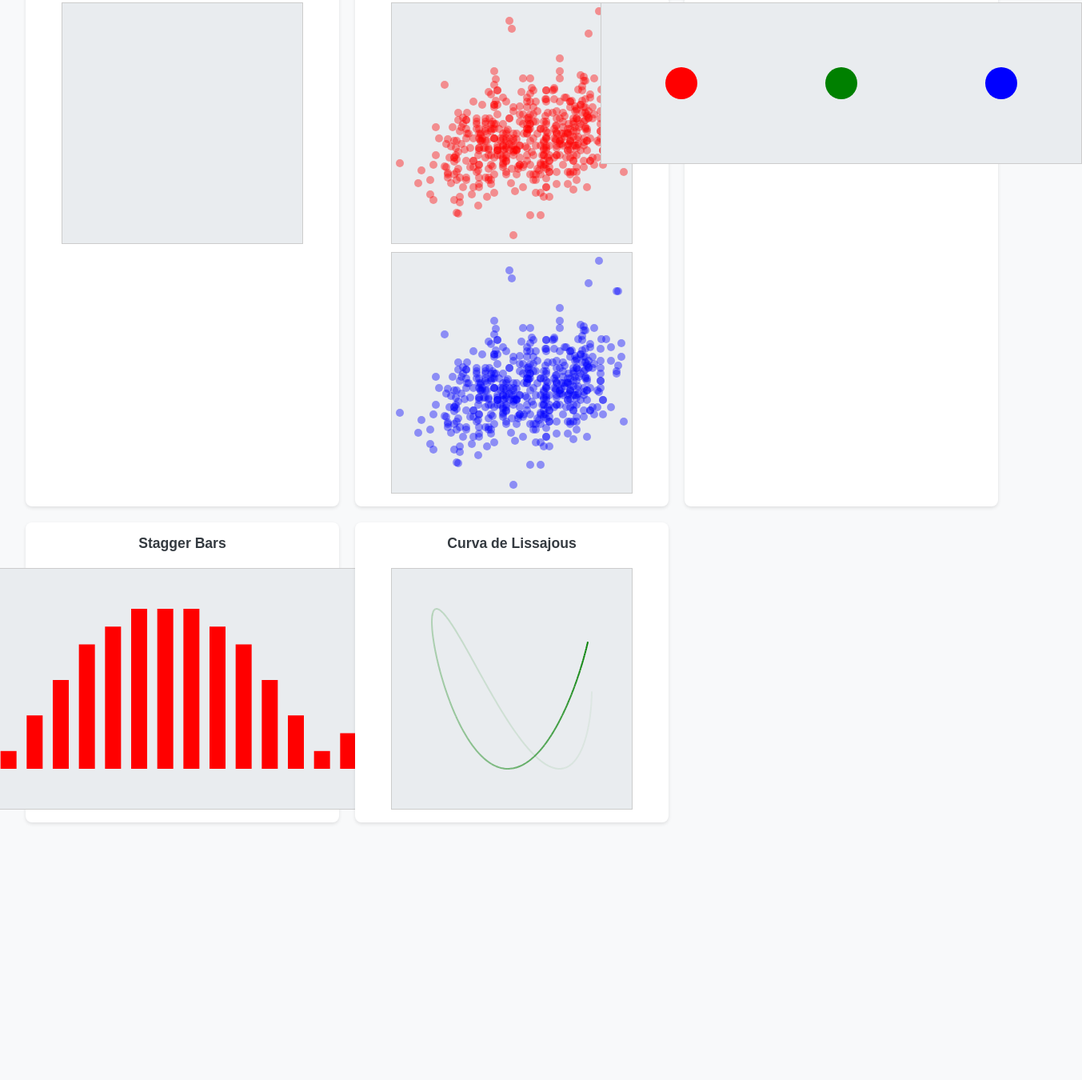
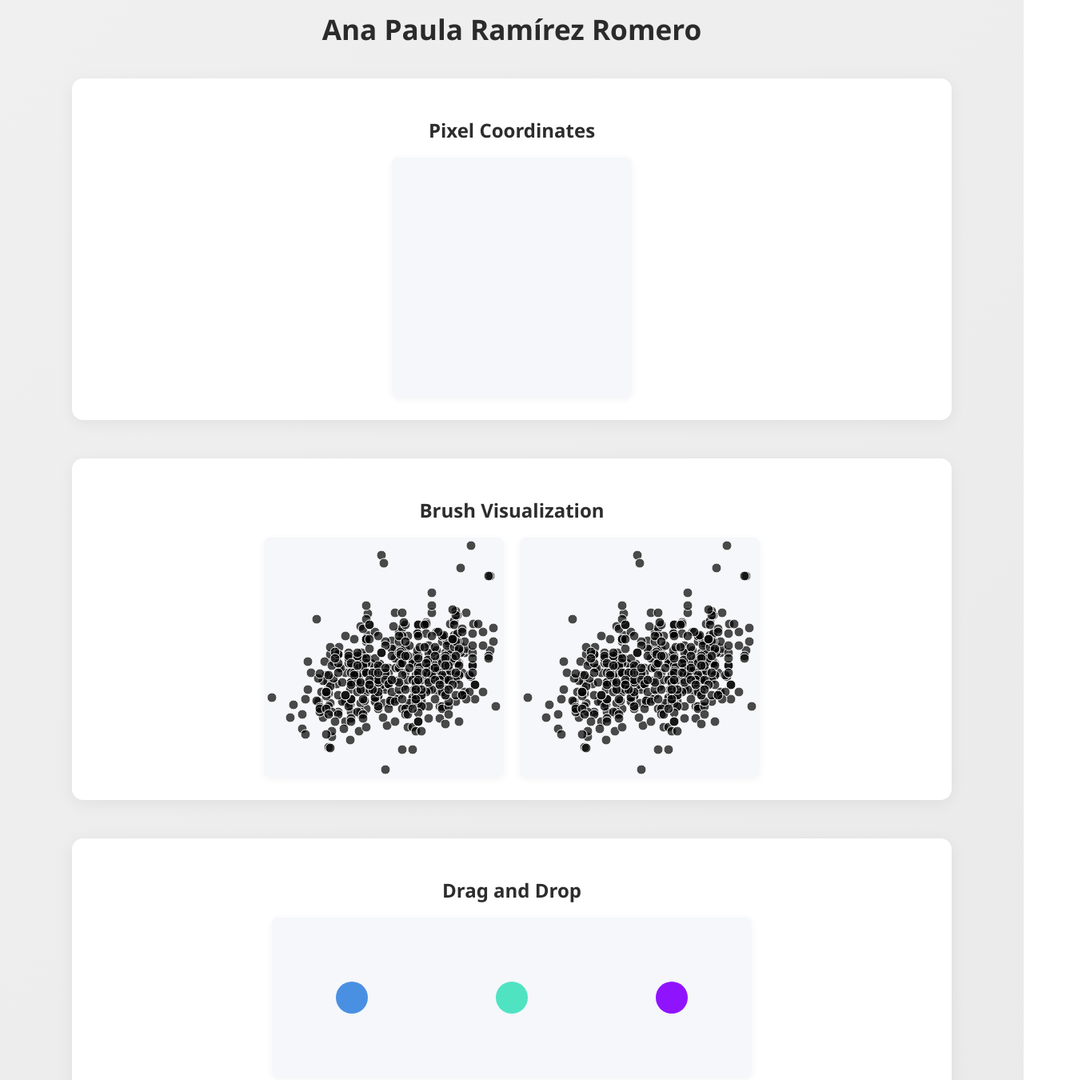
Before and after one commit to AnaPauR/primerinformed3, a plain HTML site: page index.html in a window 1280 px wide. Shown: the part 166-1516 px from the top of the page at 80% size, 1353 px wide, since content can reach past the window. Before the commit the page ends 1226 px from the top, so only its background shows below. Drawn offline with nearby package versions, Linux system fonts and the light colour scheme.

Commit message:
Update index.html

```diff
--- a/index.html
+++ b/index.html
@@ -1,150 +1,180 @@
 <!DOCTYPE html>
-<html lang="en">
+<html lang="es">
 <head>
   <meta charset="UTF-8">
-  <title>Dashboard de Gráficos D3</title>
-  <script src="https://d3js.org/d3.v5.min.js"></script>
+  <meta name="viewport" content="width=device-width, initial-scale=1.0">
+  <title>Visualizaciones Interactivas D3.js</title>
+  <script src="https://cdnjs.cloudflare.com/ajax/libs/d3/7.8.5/d3.min.js"></script>
   <style>
     body {
-      background-color: #f8f9fa;
-      font-family: Arial, sans-serif;
+      font-family: 'Segoe UI', sans-serif;
+      background: linear-gradient(135deg, #f0f0f0 0%, #e8e8e8 100%);
+      min-height: 100vh;
       margin: 0;
-      padding: 2rem;
     }
-
     .container {
-      display: grid;
-      grid-template-columns: repeat(auto-fit, minmax(320px, 1fr));
-      gap: 20px;
+      max-width: 1100px;
+      margin: 40px auto;
+      padding: 20px;
     }
-
-    .card {
-      background-color: #ffffff;
-      border-radius: 8px;
-      box-shadow: 0 2px 4px rgba(0,0,0,0.1);
-      padding: 1rem;
+    .visualization-section {
+      margin-bottom: 48px;
+      padding: 28px 20px;
+      border-radius: 14px;
+      background: #ffffff;
+      box-shadow: 0 4px 20px rgba(0,0,0,0.06);
       display: flex;
       flex-direction: column;
       align-items: center;
     }
-
-    svg {
-      border: 1px solid #ccc;
-      background-color: #e9ecef;
-      margin-top: 10px;
+    .visualization-section > h2 {
+      text-align: center;
+      color: #2d2d2d;
+      font-size: 1.5em;
+      margin-bottom: 18px;
+      font-weight: 600;
     }
-
-    h3 {
-      margin: 0;
-      margin-bottom: 10px;
-      font-size: 1.1rem;
-      color: #343a40;
+    .visualization-section > p {
+      text-align: center;
+      color: #2d2d2d;
+      font-size: 1em;
+      margin-bottom: 18px;
+      font-weight: 600;
+    }
+    .visualization-section svg {
+      display: block;
+      margin: 0 auto;
+      background: #f5f7fa;
+      border-radius: 8px;
+      box-shadow: 0 2px 10px rgba(0,0,0,0.05);
+    }
+    .tooltip {
+      position: absolute;
+      background: rgba(50, 50, 50, 0.9);
+      color: #fff;
+      padding: 8px 14px;
+      border-radius: 6px;
+      font-size: 13px;
+      pointer-events: none;
+      opacity: 0;
+      transition: opacity 0.3s;
+      z-index: 1000;
+    }
+    .Ana-title {
+      text-align: center;
+      font-size: 2.2em;
+      font-weight: 800;
+      margin-top: 32px;
+      margin-bottom: 38px;
+      color: #2b2b2b;
     }
   </style>
 </head>
 <body>
-  <h1 style="text-align:center;">Dashboard Interactivo con D3.js</h1>
   <div class="container">
-    <!-- Coordenadas -->
-    <div class="card">
-      <h3>Coordenadas del Mouse</h3>
-      <svg id="coords" width="300" height="300"></svg>
+    <h1 class="Ana-title">D3.js Visualization</h1>
+    <p class="Ana-title">Ana Paula Ramírez Romero</p>
+
+    <div id="coords" class="visualization-section">
+      <h2>Pixel Coordinates</h2>
+      <svg width="300" height="300"></svg>
     </div>
 
-    <!-- Brush con CSV -->
-    <div class="card">
-      <h3>Brush con Dos Colores</h3>
+    <div id="brushContainer" class="visualization-section">
+      <h2>Brush Visualization</h2>
+      <div style="display: flex; gap: 20px; flex-wrap: wrap;">
         <svg id="brush1" width="300" height="300"></svg>
         <svg id="brush2" width="300" height="300"></svg>
       </div>
+    </div>
 
-    <!-- Drag and Drop -->
-    <div class="card">
-      <h3>Drag and Drop</h3>
+    <div id="dragdropContainer" class="visualization-section">
+      <h2>Drag and Drop</h2>
       <svg id="dragdrop" width="600" height="200">
-        <circle cx="100" cy="100" r="20" fill="red"></circle>
-        <circle cx="300" cy="100" r="20" fill="green"></circle>
-        <circle cx="500" cy="100" r="20" fill="blue"></circle>
+        <circle cx="100" cy="100" r="20" fill="#4a90e2"></circle>
+        <circle cx="300" cy="100" r="20" fill="#50e3c2"></circle>
+        <circle cx="500" cy="100" r="20" fill="#9013fe"></circle>
       </svg>
     </div>
 
-    <!-- Stagger Bars -->
-    <div class="card">
-      <h3>Stagger Bars</h3>
+    <div id="staggerContainer" class="visualization-section">
+      <h2>Stagger Animation</h2>
       <svg id="stagger" width="600" height="300"></svg>
     </div>
 
-    <!-- Lissajous Curve -->
-    <div class="card">
-      <h3>Curva de Lissajous</h3>
+    <div id="lissajousContainer" class="visualization-section">
+      <h2>Lissajous Curve</h2>
       <svg id="lissajous" width="300" height="300"></svg>
     </div>
   </div>
 
+  <div class="tooltip" id="tooltip"></div>
+
   <script>
-    // === Coordenadas ===
+    const tooltip = d3.select('#tooltip');
+
     function coordsPixels(selector) {
       var txt = d3.select(selector).append('text')
-        .attr('font-family', 'Arial, sans-serif')
-        .attr('font-size', '12px')
-        .attr('fill', 'black');
-
-      var svg = d3.select(selector)
-        .attr('cursor', 'crosshair')
-        .on('mousemove', function() {
-          var pt = d3.mouse(svg.node());
-          txt.attr('x', 18 + pt[0])
-            .attr('y', 6 + pt[1])
-            .text('(' + Math.round(pt[0]) + ', ' + Math.round(pt[1]) + ')');
-        })
-        .on('mouseleave', function() {
-          txt.text('');
+        .attr('font-size', 18)
+        .attr('font-family', 'monospace')
+        .attr('fill', '#333');
+      var svg = d3.select(selector).attr('cursor', 'crosshair')
+        .on('mousemove', function(event) {
+          var pt = d3.pointer(event, svg.node());
+          txt.attr('x', 18+pt[0]).attr('y', 6+pt[1])
+            .text(Math.round(pt[0]) + ',' + Math.round(pt[1]));
         });
     }
 
-    coordsPixels('#coords');
-
-    // === Brush con CSV ===
-    fetch("https://github.com/AnaPauR/primerinformed3/blob/0f3741e0ab1662ba60e4f0bad626f8ddc0958c2d/dense.csv")
-      .then(res => res.text())
-      .then(text => {
-        const rows = d3.csvParse(text);
-        const data = rows.map(d => ({ A: +d.A, B: +d.B }));
-
+    function makeBrush() {
+      d3.csv("dense.csv").then(data => {
         const svg1 = d3.select("#brush1"),
               svg2 = d3.select("#brush2");
 
-        const sc1 = d3.scaleLinear().domain([0, 10, 50]).range(["lime", "yellow", "red"]);
-        const sc2 = d3.scaleLinear().domain([0, 10, 50]).range(["lime", "yellow", "blue"]);
+        const scBlue1 = d3.scaleLinear()
+          .domain([0, 30, 60])
+          .range(["#cce4f6", "#5a9bd4", "#1d4e89"]);
 
-        const cs1 = drawCircles(svg1, data, d => d.A, d => d.B, sc1);
-        const cs2 = drawCircles(svg2, data, d => d.A, d => d.B, sc2);
+        const scBlue2 = d3.scaleLinear()
+          .domain([0, 30, 60])
+          .range(["#d9ecf2", "#72a8c1", "#244f75"]);
 
-        svg1.call(installHandlers, data, cs1, cs2, sc1, sc2);
+        const cs1 = drawCircles(svg1, data, d => +d["A"], d => +d["B"], scBlue1);
+        const cs2 = drawCircles(svg2, data, d => +d["A"], d => +d["B"], scBlue2);
+
+        svg1.call(installBrushHandler, data, cs1, cs2, scBlue1, scBlue2);
+        svg2.call(installBrushHandler, data, cs1, cs2, scBlue1, scBlue2);
       });
+    }
 
     function drawCircles(svg, data, accX, accY, sc) {
       return svg.selectAll("circle")
         .data(data)
         .enter()
         .append("circle")
-        .attr("r", 5)
+        .attr("r", 6)
         .attr("cx", accX)
         .attr("cy", accY)
         .attr("fill", sc(Infinity))
-        .attr("fill-opacity", 0.4);
+        .attr("fill-opacity", 0.7)
+        .attr("stroke", "#fff")
+        .attr("stroke-width", 1);
     }
 
-    function installHandlers(svg, data, cs1, cs2, sc1, sc2) {
+    function installBrushHandler(svg, data, cs1, cs2, sc1, sc2) {
       svg.attr("cursor", "crosshair")
-        .on("mousemove", function() {
-          const pt = d3.mouse(svg.node());
+        .on("mousemove", function(event) {
+          const pt = d3.pointer(event, svg.node());
+
           cs1.attr("fill", function(d, i) {
-            const r = Math.hypot(pt[0] - this.cx.baseVal.value, pt[1] - this.cy.baseVal.value);
-            data[i].r = r;
+            const r = Math.hypot(pt[0] - +d3.select(this).attr("cx"), pt[1] - +d3.select(this).attr("cy"));
+            data[i]["r"] = r;
             return sc1(r);
           });
-          cs2.attr("fill", (d, i) => sc2(data[i].r));
+
+          cs2.attr("fill", function(d, i) {
+            return sc2(data[i]["r"]);
+          });
         })
         .on("mouseleave", function() {
           cs1.attr("fill", sc1(Infinity));
@@ -152,95 +182,86 @@
         });
     }
 
-    // === Drag and Drop ===
     function makeDragDrop() {
-      let widget = undefined, color = undefined;
-
-      const drag = d3.drag()
+      const svg = d3.select("#dragdrop");
+      svg.selectAll("circle")
+        .call(d3.drag()
           .on("start", function() {
-          color = d3.select(this).attr("fill");
-          widget = d3.select(this).attr("fill", "lime");
+            d3.select(this).raise().attr("stroke", "#222").attr("stroke-width", 2);
           })
-        .on("drag", function() {
-          const pt = d3.mouse(d3.select("#dragdrop").node());
-          widget.attr("cx", pt[0]).attr("cy", pt[1]);
+          .on("drag", function(event) {
+            d3.select(this)
+              .attr("cx", event.x)
+              .attr("cy", event.y);
           })
           .on("end", function() {
-          widget.attr("fill", color);
-          widget = undefined;
-        });
-
-      drag(d3.select("#dragdrop").selectAll("circle"));
+            d3.select(this).attr("stroke", null).attr("stroke-width", null);
+          })
+        );
     }
 
-    setTimeout(makeDragDrop, 100);
-
-    // === Stagger ===
     function makeStagger() {
-      let ds1 = [2, 1, 3, 5, 7, 8, 9, 9, 9, 8, 7, 5, 3, 1, 2];
-      let ds2 = [8, 9, 8, 7, 5, 3, 2, 1, 2, 3, 5, 7, 8, 9, 8];
-
+      let ds1 = [2,1,3,5,7,8,9,9,9,8,7,5,3,1,2];
+      let ds2 = [8,9,8,7,5,3,2,1,2,3,5,7,8,9,8];
+      const n = ds1.length;
       const svg = d3.select("#stagger");
-      const scX = d3.scaleLinear().domain([0, ds1.length]).range([50, 540]);
-      const scY = d3.scaleLinear().domain([0, d3.max([...ds1, ...ds2])]).range([250, 50]);
+      const scX = d3.scaleLinear().domain([0,n]).range([50,540]);
+      const scY = d3.scaleLinear().domain([0, d3.max([...ds1, ...ds2])]).range([250,50]);
 
       svg.selectAll("line")
-        .data(ds1)
-        .enter()
-        .append("line")
-        .attr("stroke", "red")
-        .attr("stroke-width", 20)
-        .attr("x1", (d, i) => scX(i))
-        .attr("y1", scY(0))
-        .attr("x2", (d, i) => scX(i))
-        .attr("y2", d => scY(d));
+        .data(ds1).enter().append("line")
+        .attr("stroke", "#4a90e2").attr("stroke-width", 20).attr("stroke-linecap", "round")
+        .attr("x1", (d,i)=>scX(i)).attr("y1", scY(0))
+        .attr("x2", (d,i)=>scX(i)).attr("y2", d=>scY(d));
 
-      svg.on("click", function () {
+      svg.on("click", () => {
         [ds1, ds2] = [ds2, ds1];
-        svg.selectAll("line")
-          .data(ds1)
-          .transition()
-          .duration(1000)
-          .delay((d, i) => 200 * i)
-          .attr("y2", d => scY(d));
+        svg.selectAll("line").data(ds1)
+          .transition().duration(1000).delay((d,i)=>200*i)
+          .attr("y2", d=>scY(d))
+          .attr("stroke", d => d > 5 ? "#50e3c2" : "#9013fe");
       });
     }
 
-    makeStagger();
-
-    // === Lissajous ===
     function makeLissajous() {
       const svg = d3.select("#lissajous");
-
-      const a = 1.9, b = 3.2;
-      const omega = 2 * Math.PI / 10000;
-      let prvX = 150 + 100, prvY = 150;
+      const a = 1.9, b = 3.2, omega = 2*Math.PI/10000;
+      let phi, prvX = 250, prvY = 150;
 
       const timer = d3.timer(t => {
-        const phi = omega * t;
-        const crrX = 150 + 100 * Math.cos(a * phi);
-        const crrY = 150 + 100 * Math.sin(b * phi);
+        phi = omega * t;
+        const x = 150 + 100 * Math.cos(a * phi);
+        const y = 150 + 100 * Math.sin(b * phi);
 
         svg.selectAll("line")
-          .each(function() { this.bogus_opacity *= 0.99; })
-          .attr("stroke-opacity", function() { return this.bogus_opacity; })
-          .filter(function() { return this.bogus_opacity < 0.05; })
+          .each(function() { this.bogus_opacity *= .99 })
+          .attr("stroke-opacity", function() { return this.bogus_opacity })
+          .filter(function() { return this.bogus_opacity < 0.05 })
           .remove();
 
         svg.append("line")
-          .each(function() { this.bogus_opacity = 1.0; })
+          .each(function() { this.bogus_opacity = 1.0 })
           .attr("x1", prvX).attr("y1", prvY)
-          .attr("x2", crrX).attr("y2", crrY)
-          .attr("stroke", "green").attr("stroke-width", 2);
+          .attr("x2", x).attr("y2", y)
+          .attr("stroke", d3.interpolateRainbow(phi / (2 * Math.PI)))
+          .attr("stroke-width", 2);
 
-        prvX = crrX;
-        prvY = crrY;
+        prvX = x;
+        prvY = y;
 
-        if (t > 120000) timer.stop();
+        if (t > 120e3) timer.stop();
       });
     }
 
+    function initVisualizations() {
+      coordsPixels('#coords svg');
+      makeBrush();
+      makeDragDrop();
+      makeStagger();
       makeLissajous();
+    }
+
+    document.addEventListener('DOMContentLoaded', initVisualizations);
   </script>
 </body>
 </html>
```
Lines whose indentation alone changed are shown as unchanged.
